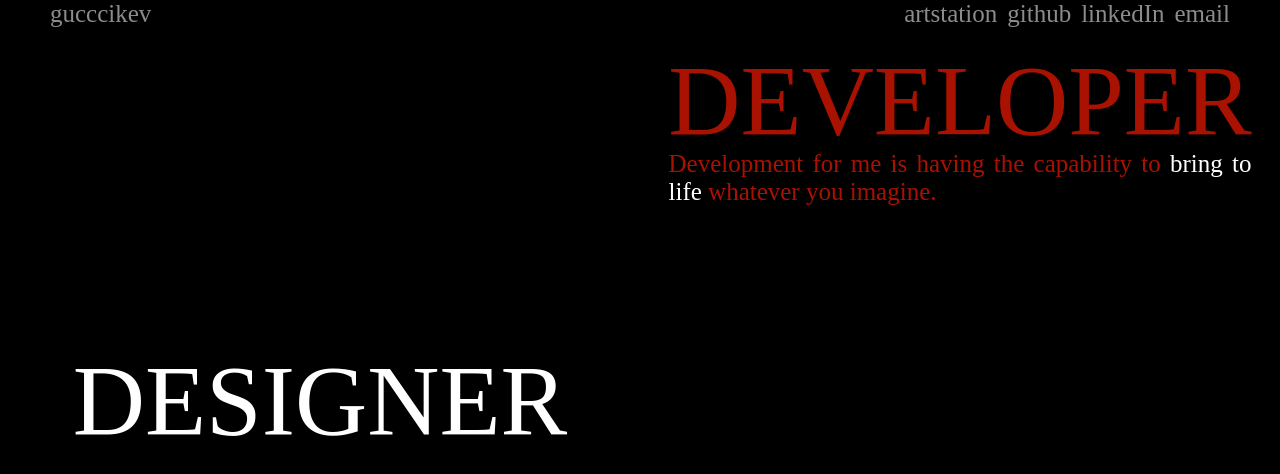
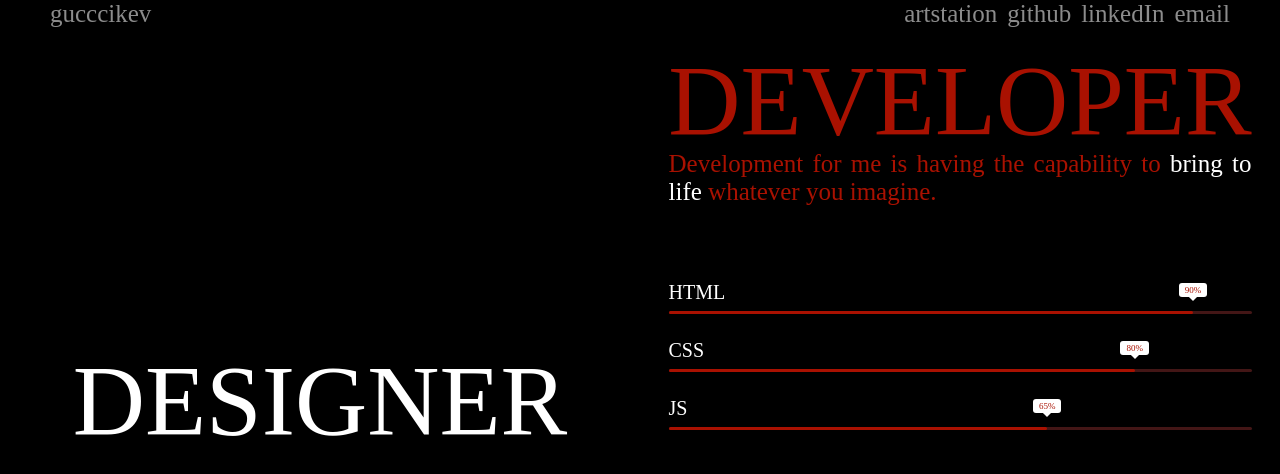
Before and after one commit to gucccikev/First-Personal-Portfolio, a plain HTML site: page index.html in a window 1280 px wide. Both pictures are taken after a click on the element "DEVELOPER". Drawn offline with Linux system fonts and the light colour scheme; a web font is replaced by a local one.

Commit message:
Second Page done overally.

```diff
--- a/css/header.css
+++ b/css/header.css
@@ -25,10 +25,6 @@ hr {
 	color: #ffffff;
 }
 
-.hide {
-	display: none;
-}
-
 .email {
 	text-decoration: none;
 
@@ -54,11 +50,6 @@ hr {
 	color: #ffffff;
 }
 
-.linkedin:hover + .hide {
-	display: block;
-	color: red;
-  }
-
 .github {
 	text-decoration: none;
 
--- a/css/secondPage.css
+++ b/css/secondPage.css
@@ -70,10 +70,6 @@
 }
 
 /*--------------------DESIGNER SLIDESHOW-------------------*/
-.slides {
-	display: none
-}
-
 .designerInfoSlideshow {
 	position: relative;
 	margin: auto;
@@ -176,5 +172,87 @@
 /*--------------------DESIGNER SLIDESHOW-------------------*/
 
 /*--------------------DEVELOPER PROGRESSBAR-------------------*/
+/* .skillbox {
+	display: none
+} */
+#skillContainerForWidth {
+}
+
+.developerSkills{
+	position: relative;
+	margin: auto;
+	top: 50px;
+}
+
+.developerSkills .skillBox{
+    width: 100%;
+    margin: 25px 0;
+}
+.skillBox .skillTitle{
+    display: block;
+    font-size: 20px;
+    color: #ffffff;
+}
+.skillBox .skillBar{
+    height: 3px;
+    border-radius: 7px;
+    margin-top: 7px;
+    background: rgba(110, 36, 36, 0.61);
+}
+.skillBar .skillPercantage{
+    position: relative;
+    display: block;
+    height: 100%;
+    width: 90%;
+    border-radius: 6px;
+    background: #A91101;
+    animation: progress 0.4s ease-in-out forwards;
+    opacity: 0;
+}
+.skillPercantage.HTML{
+    width: 90%;
+    animation-delay: 0.1s;
+}
+.skillPercantage.CSS{
+    width: 80%;
+    animation-delay: 0.2s;
+}
+.skillPercantage.JS{
+    width: 65%;
+    animation-delay: 0.3s;
+}
+@keyframes progress {
+    0%{
+        width: 0;
+        opacity: 1;
+    }
+    100%{
+        opacity: 1;
+    }
+}
+.skillPercantage .skillLine{
+    position: absolute;
+    right: -14px;
+    top: -28px;
+    font-size: 9px;
+    color: #A91101;
+    padding: 2px 6px;
+    border-radius: 3px;
+    background: #fff;
+    z-index: 1;
+}
+.skillLine::before{
+    content: '';
+    position: absolute;
+    left: 50%;
+    bottom: -2px;
+    height: 10px;
+    width: 10px;
+    z-index: -1;
+    background-color: #fff;
+    transform: translateX(-50%) rotate(45deg);
+
+}
+
 
 /*--------------------DEVELOPER PROGRESSBAR-------------------*/
--- a/index.html
+++ b/index.html
@@ -138,7 +138,38 @@
 				<p id="developer"><span id="developerSPAN" onclick="displayDeveloperInfo()">DEVELOPER</span></p>
 				<div id="developerInfo">
 					<p>Development for me is having the capability to <span style="color:#ffffff">bring to life</span> whatever you imagine.</p>
+
+				<div id="skillContainerForWidth">
+					<div class="developerSkills">
+						<div class="skillBox fade">
+							<span class="skillTitle">HTML</span>
+
+							<div class="skillBar">
+							<span class="skillPercantage HTML"><span class="skillLine">90%</span></span>
+							</div>
+
+						</div>
+
+						<div class="skillBox fade">
+							<span class="skillTitle">CSS</span>
+
+							<div class="skillBar">
+							<span class="skillPercantage CSS"><span class="skillLine">80%</span></span>
+							</div>
+
+						</div>
+
+						<div class="skillBox fade">
+							<span class="skillTitle">JS</span>
+
+							<div class="skillBar">
+							<span class="skillPercantage JS"><span class="skillLine">65%</span></span>
+							</div>
+
+						</div>
+					</div>
 				</div>
+			</div>
 			</div>
 		</div>
 	</section>
--- a/src/main.js
+++ b/src/main.js
@@ -89,6 +89,7 @@ function slideInFromRight()  {
 function textFloatAnimation() {
   slideInFromLeft();
   slideInFromRight();
+  currentSlide(1);
 }
 
 /*-----------------------------TEXT FLOAT IN ANIMATION-------------------------------*/
@@ -101,6 +102,7 @@ function displayDesignerInfo() {
   var imagePhotoshop = document.getElementById("imagePhotoshop");
   var imageBlender = document.getElementById("imageBlender");
   var imageBlenderAndPhotoshop = document.getElementById("imageBlenderAndPhotoshop");
+
 
   var designerSPANWidth = designerSPAN.offsetWidth;
 
@@ -130,6 +132,8 @@ function displayDeveloperInfo() {
   var developerSPAN = document.getElementById("developerSPAN");
   var developerInfo = document.getElementById("developerInfo");
 
+  var skillContainerForWidth = document.getElementById("skillContainerForWidth");
+
   var developerSPANWidth = developerSPAN.offsetWidth;
 
   developerSPAN.classList.toggle("clicked");
@@ -137,13 +141,19 @@ function displayDeveloperInfo() {
   if (developerSPAN.classList.contains("clicked")) {
     developerSPAN.style.marginTop = "-600px";
     developerInfo.style.marginTop = "-650px";
+
     developerInfo.style.width = developerSPANWidth + "px";
+    skillContainerForWidth.style.width = developerSPANWidth + "px";
+
     developerInfo.style.display = "block";
+    skillContainerForWidth.style.display = "block";
+
     developerSPAN.style.transition = "margin-top 0.5s ease-in-out";
   } else {
     developerSPAN.style.marginTop = "0px";
     developerInfo.style.marginTop = "0px";
     developerInfo.style.display = "none";
+    skillContainerForWidth.style.display = "none";
   }
 }
 /*-----------------------------CLICK ON DEVELOPER-------------------------------*/
```
